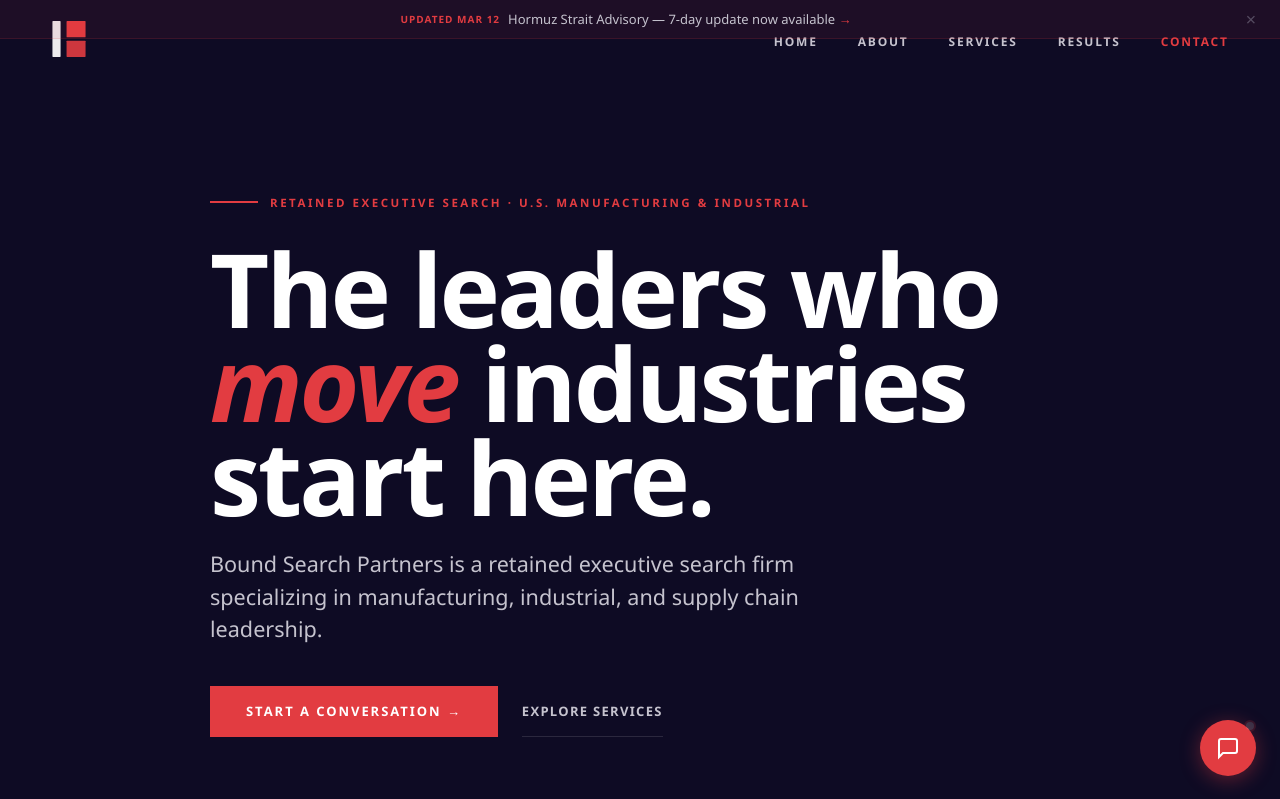
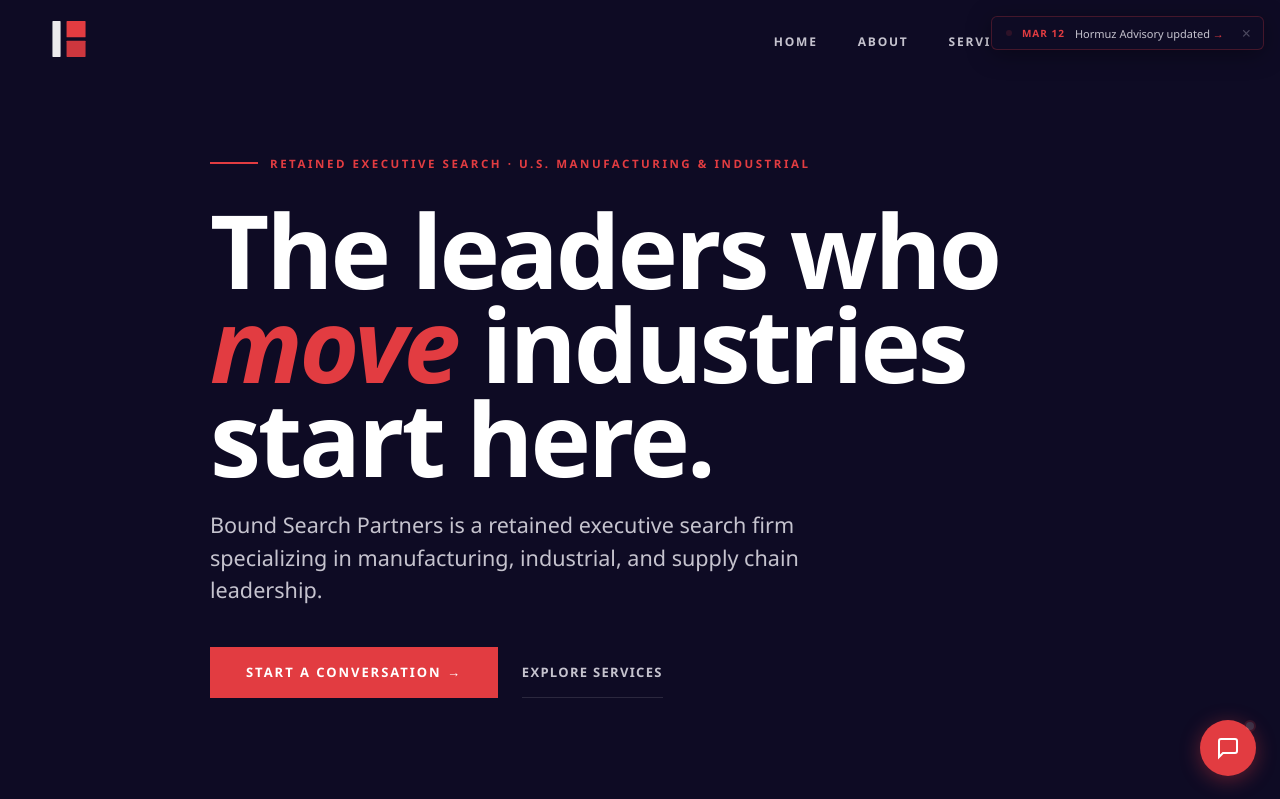
Before and after one commit to rc562/bound-search-partners, a React (Vite) app: page / in a window 1280 px wide. Shown: the top 799 px of the page. Built offline with nearby package versions, Linux system fonts and the light colour scheme.

Commit message:
Replace banner with fixed toast notification

```diff
--- a/src/App.jsx
+++ b/src/App.jsx
@@ -394,14 +394,15 @@ export default function App() {
         ))}
       </div>}
 
-      {/* ALERT BANNER */}
+      {/* ADVISORY TOAST — fixed top-right, non-blocking */}
       {!bannerDismissed && (
-        <div style={{position:"relative",background:"rgba(226,60,65,.08)",borderBottom:"1px solid rgba(226,60,65,.15)",zIndex:1002}}>
-          <span onClick={()=>go("advisories")} style={{display:"flex",alignItems:"center",justifyContent:"center",gap:8,padding:"10px 48px 10px 20px",textDecoration:"none",color:"inherit",cursor:"pointer"}}>
-            <span style={{fontSize:10,fontWeight:700,letterSpacing:".1em",textTransform:"uppercase",color:C.r,flexShrink:0}}>Updated Mar 12</span>
-            <span style={{fontSize:13,color:C.gl}}>Hormuz Strait Advisory — 7-day update now available <span style={{color:C.r}}>→</span></span>
-          </span>
-          <div onClick={()=>setBannerDismissed(true)} style={{position:"absolute",right:16,top:"50%",transform:"translateY(-50%)",cursor:"pointer",color:C.g,fontSize:18,lineHeight:1,padding:8,opacity:.5,transition:"opacity .2s",zIndex:101}} onMouseEnter={e=>e.currentTarget.style.opacity=1} onMouseLeave={e=>e.currentTarget.style.opacity=.5}>×</div>
+        <div style={{position:"fixed",top:16,right:16,zIndex:10003,display:"flex",alignItems:"center",gap:10,padding:"8px 12px 8px 14px",background:C.n,border:"1px solid rgba(226,60,65,.25)",borderRadius:6,boxShadow:"0 4px 24px rgba(0,0,0,.35)",animation:"fu .4s cubic-bezier(.23,1,.32,1) forwards",maxWidth:320}}>
+          <div onClick={()=>go("advisories")} style={{display:"flex",alignItems:"center",gap:10,cursor:"pointer",flex:1,minWidth:0}}>
+            <span style={{width:6,height:6,borderRadius:"50%",background:C.r,flexShrink:0,animation:"beacon 2s ease infinite"}}/>
+            <span style={{fontSize:10,fontWeight:700,letterSpacing:".1em",textTransform:"uppercase",color:C.r,flexShrink:0}}>Mar 12</span>
+            <span style={{fontSize:11,color:C.gl,whiteSpace:"nowrap",overflow:"hidden",textOverflow:"ellipsis"}}>Hormuz Advisory updated <span style={{color:C.r}}>→</span></span>
+          </div>
+          <div onClick={()=>setBannerDismissed(true)} style={{cursor:"pointer",color:C.g,fontSize:16,lineHeight:1,padding:"0 0 0 8px",opacity:.5,transition:"opacity .2s",flexShrink:0}} onMouseEnter={e=>e.currentTarget.style.opacity=1} onMouseLeave={e=>e.currentTarget.style.opacity=.5}>×</div>
         </div>
       )}
 
```
